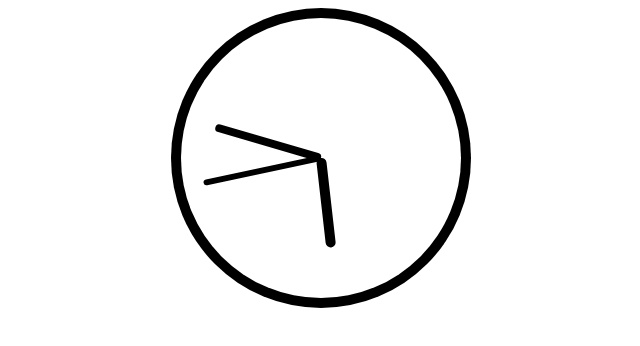
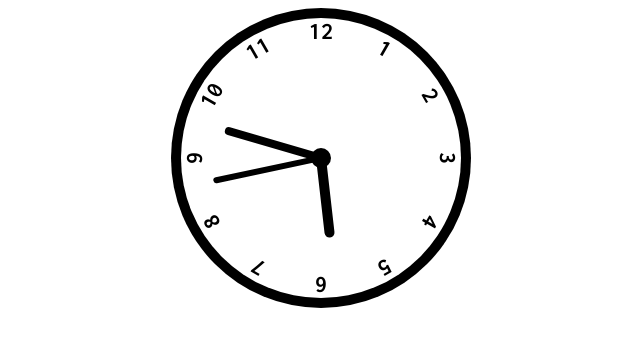
Before and after one commit to bigjimbeef/time.bgk.io, a plain HTML site: page index.html in a window 1280 px wide. Shown: the whole page, without its empty margins (319-959 px from the left). Drawn offline with nearby package versions, Linux system fonts and the light colour scheme.

Commit message:
Adding numbers to the clock

```diff
--- a/index.css
+++ b/index.css
@@ -27,9 +27,21 @@
 	top:				10px;
 }
 
+#centre {
+	width:				20px;
+	height:				20px;
+
+	background:			#000;
+	border-radius:		10px;
+
+	position:			absolute;
+	left:				140px;
+	top:				140px;
+}
+
 #sec-hand {
 	width:				6px;
-	height:				120px;
+	height:				110px;
 
 	background:			#000;
 
@@ -43,7 +55,7 @@
 
 #min-hand {
 	width:				8px;
-	height:				110px;
+	height:				100px;
 
 	background:			#000;
 
@@ -57,7 +69,7 @@
 
 #hour-hand {
 	width:				10px;
-	height:				90px;
+	height:				80px;
 
 	background:			#000;
 
@@ -72,3 +84,20 @@
 div.hand {
 	border-radius:		10px;
 }
+
+#numbers {
+	position:			absolute;
+	left:				135px;
+	top:				135px; /* vov */
+}
+
+div.number {
+	width:				30px;
+	height:				30px;
+
+	font-family:		'Inconsolata', arial;
+	font-size:			24px;
+	text-align: 		center;
+
+	position:			absolute;
+}
--- a/index.html
+++ b/index.html
@@ -1,6 +1,8 @@
 <html>
 	<head>
 		<title>time.bgk.io</title>
+
+		<link href='https://fonts.googleapis.com/css?family=Inconsolata:700' rel='stylesheet' type='text/css'>
 
 		<script type="text/javascript" src="https://cdnjs.cloudflare.com/ajax/libs/moment.js/2.10.6/moment.min.js"></script>
 		<script type="text/javascript" src="https://cdnjs.cloudflare.com/ajax/libs/jquery/3.0.0-alpha1/jquery.min.js"></script>
@@ -13,10 +15,13 @@
 		<div id="clock">
 			<div id="outer-rim"></div>
 			<div id="inner-rim"></div>
+			<div id="centre"></div>
 
 			<div id="sec-hand" class="hand" data-rotation="0"></div>
 			<div id="min-hand" class="hand" data-rotation="0"></div>
 			<div id="hour-hand" class="hand" data-rotation="0"></div>
+
+			<div id="numbers"></div>
 		</div>
 	</body>
 </html>
--- a/index.js
+++ b/index.js
@@ -65,7 +65,48 @@ function updateClock() {
 	cssRotateTransform($('#hour-hand'), hourAngle, false);
 }
 
+Math.radians = function(degrees) {
+	return degrees * Math.PI / 180;
+};
+
+var numbersAdded = false;
+function addNumbers() {
+
+	var degInCircle = 360;
+	var numNumbers	= 12;
+	var degPerNum	= degInCircle / numNumbers;
+	var degStart	= -90;
+
+	var r = 125;
+
+	for ( var i = 1; i <= numNumbers; ++i ) {
+
+		// degStart rotates 12 to the top.
+		var theta = Math.radians(degStart + (i * degPerNum));
+
+		// x = r.cos(t)
+		// y = r.sin(theta);
+		var x = r * Math.cos(theta);
+		var y = r * Math.sin(theta);
+
+		var posStyle = "left: " + x + "px; top: " + y + "px;"
+
+		var rotTheta = Math.radians(i * degPerNum);
+		var rotStyle = "-webkit-transform: rotate(" + rotTheta + "rad); -moz-transform: rotate(" + rotTheta + "rad);";
+
+		var el = "<div class='number' style='" + posStyle + rotStyle + "'>" + i + "</div>";
+		$('#numbers').append(el);
+	}
+}
+
 $(document).ready(function() {
+
+	if ( !numbersAdded ) {
+
+		addNumbers();
+
+		numbersAdded = true;
+	}
 
 	drawClock();
 
```
